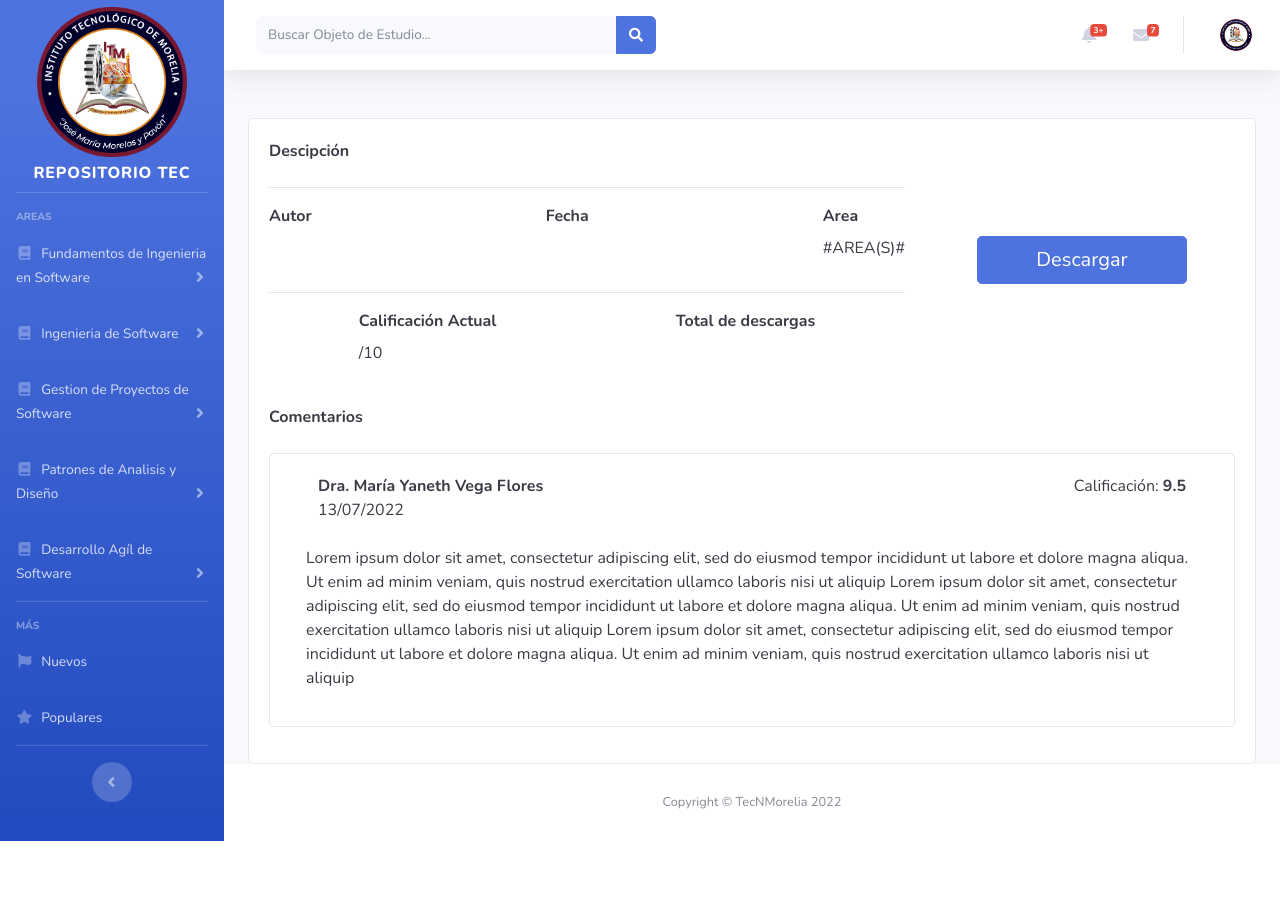
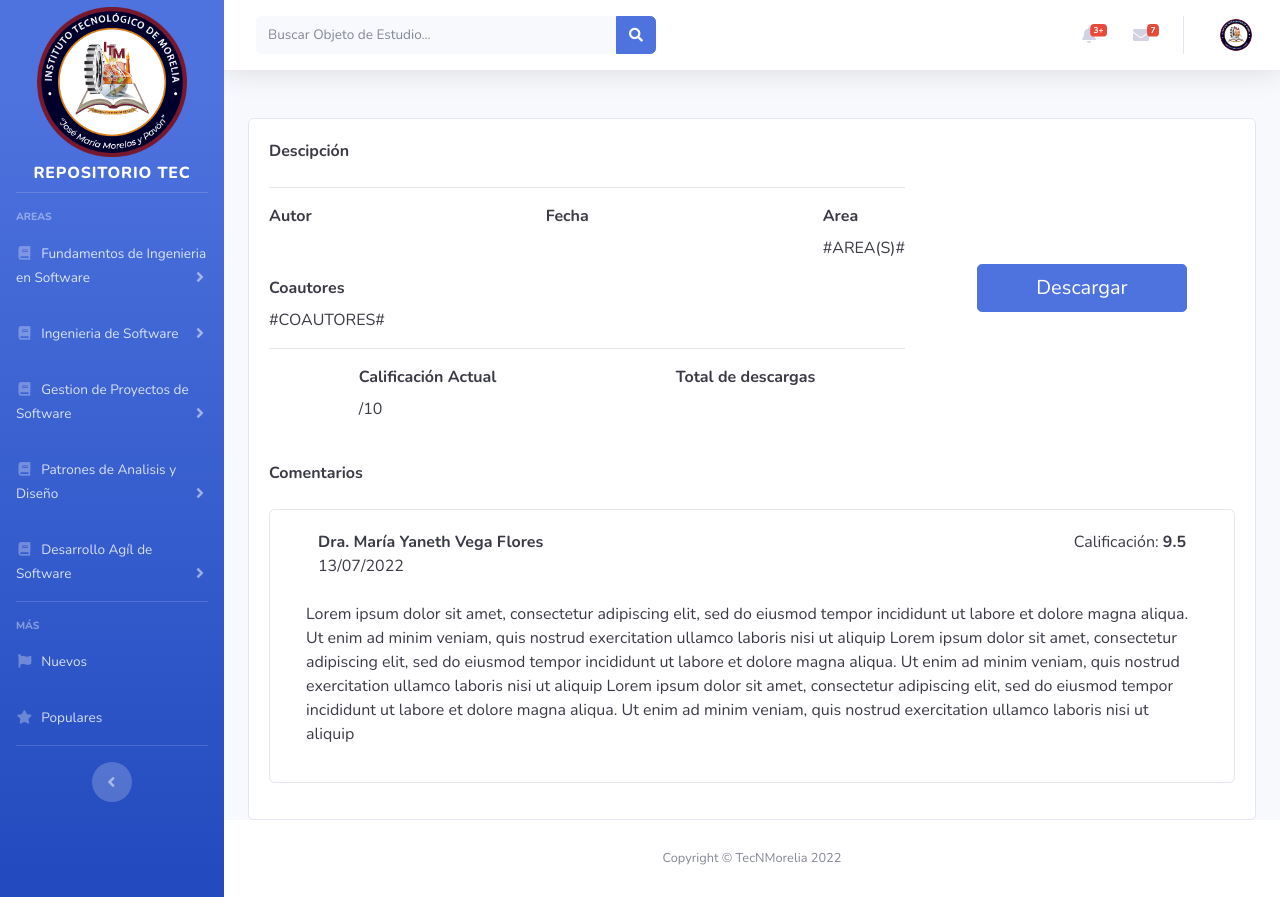
Before and after one commit to Mauriciop23/ObjAprendizaje, a Django app: template Objetivos/templates/objeto.html in a window 1280 px wide. Before the commit the page ends 841 px from the top, so only its background shows below. Run offline with Django 4.2, Linux system fonts and the light colour scheme; the template is opened without the code that fills it, so the values that code supplies are empty; some libraries are stand-ins or nearby versions.

Commit message:
Coautores

```diff
--- a/Objetivos/templates/objeto.html
+++ b/Objetivos/templates/objeto.html
@@ -29,6 +29,7 @@
                         <div>
                             <label><strong>Autor</strong></label>
                             <p>{{consulta.autor_principal}}</p>
+
                         </div>
                         <div>
                             <label><strong>Fecha</strong></label>
@@ -38,6 +39,10 @@
                             <label><strong>Area</strong></label>
                             <p>#AREA(S)#</p>
                         </div>
+                    </div>
+                    <div>
+                        <label><strong>Coautores</strong></label>
+                            <p>#COAUTORES#</p>
                     </div>
                     <hr>
                     <div class="d-flex flex-row justify-content-around">
```
